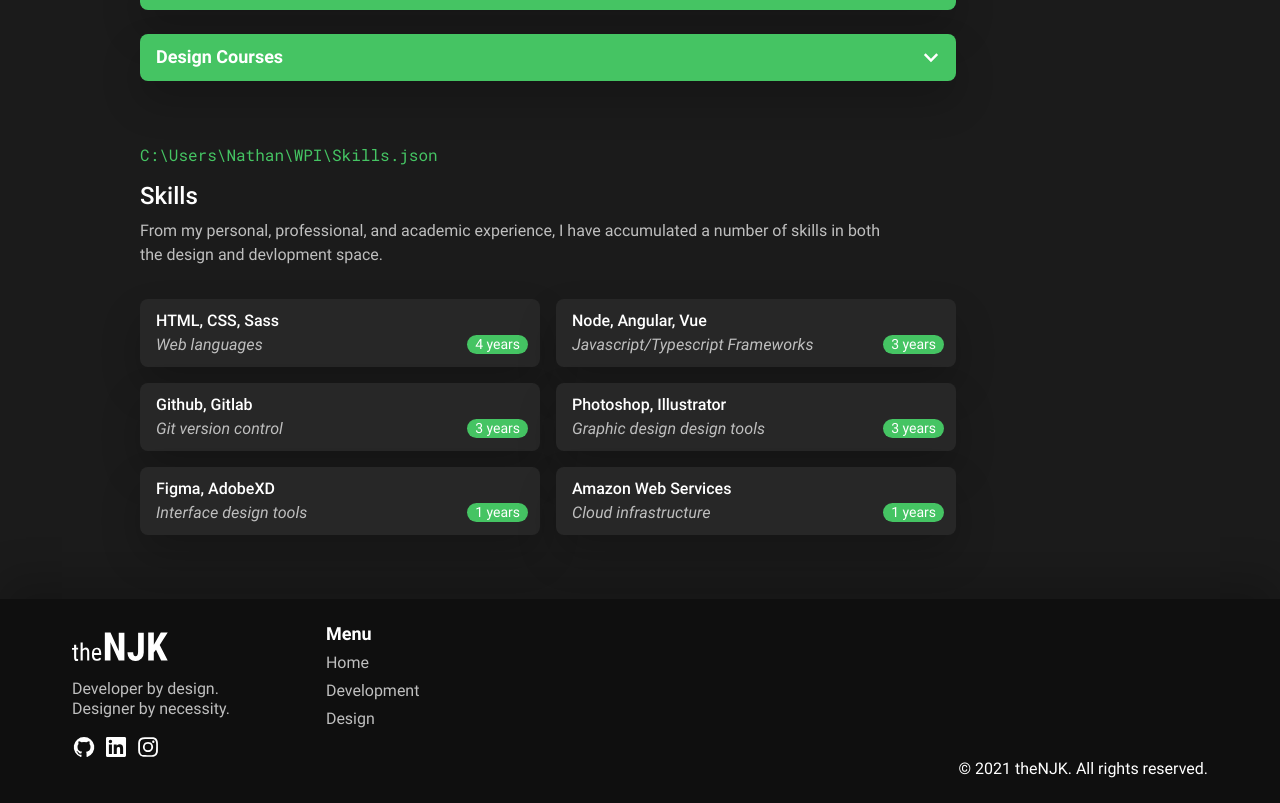
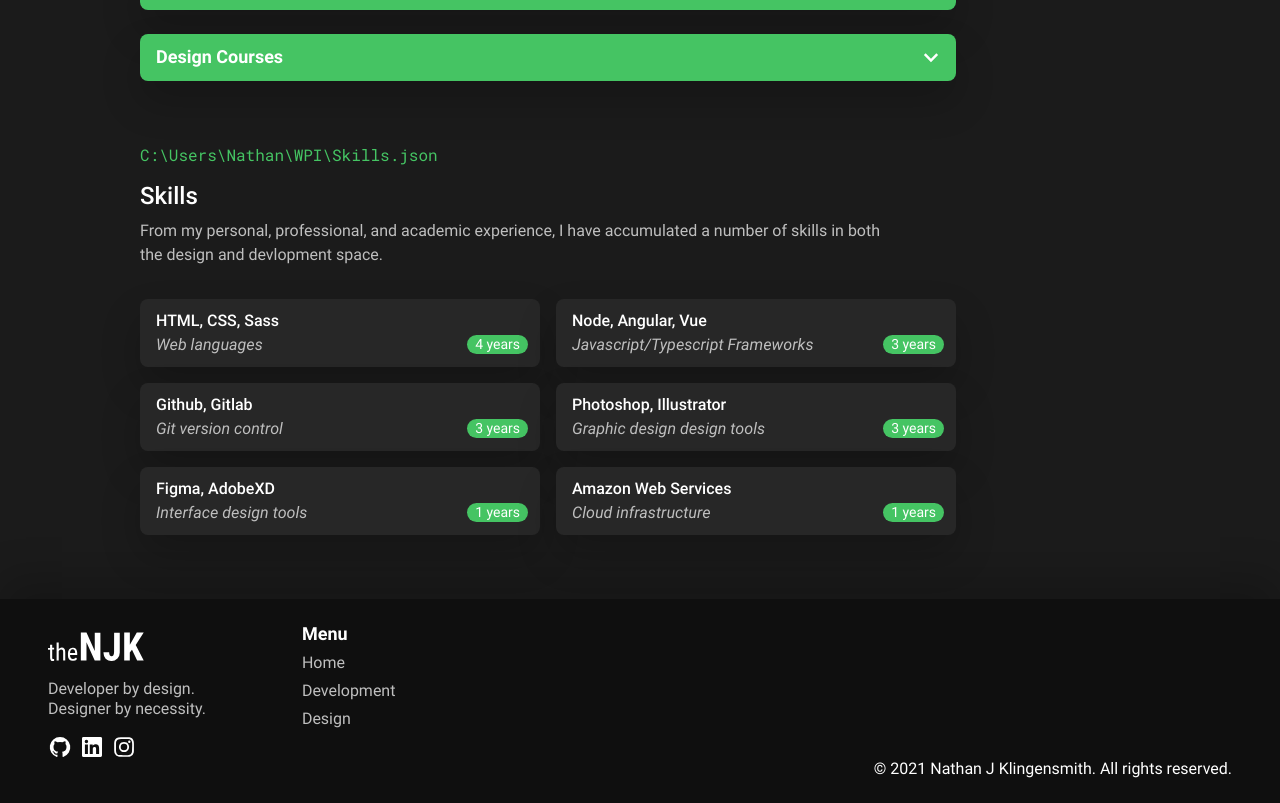
Before and after one commit to Paradoxdotexe/theNJK, a Vue app: page / in a window 1280 px wide. Shown: the part 1627-2430 px from the top of the page. Built offline with nearby package versions, Linux system fonts and the light colour scheme.

Commit message:
Remove extra footer padding, update copyright

```diff
--- a/src/components/global/Footer.vue
+++ b/src/components/global/Footer.vue
@@ -26,7 +26,7 @@
           >
         </div>
       </div>
-      <div class="footer__copyright">© 2021 theNJK. All rights reserved.</div>
+      <div class="footer__copyright">© 2021 Nathan J Klingensmith. All rights reserved.</div>
     </div>
   </div>
 </template>
@@ -54,7 +54,7 @@ export default defineComponent({
   @include mix-shadow-up;
   background: var(--background-primary);
   z-index: 1000;
-  padding: $gap-lg;
+  padding: $gap-lg 0;
   display: flex;
   justify-content: center;
 
```
